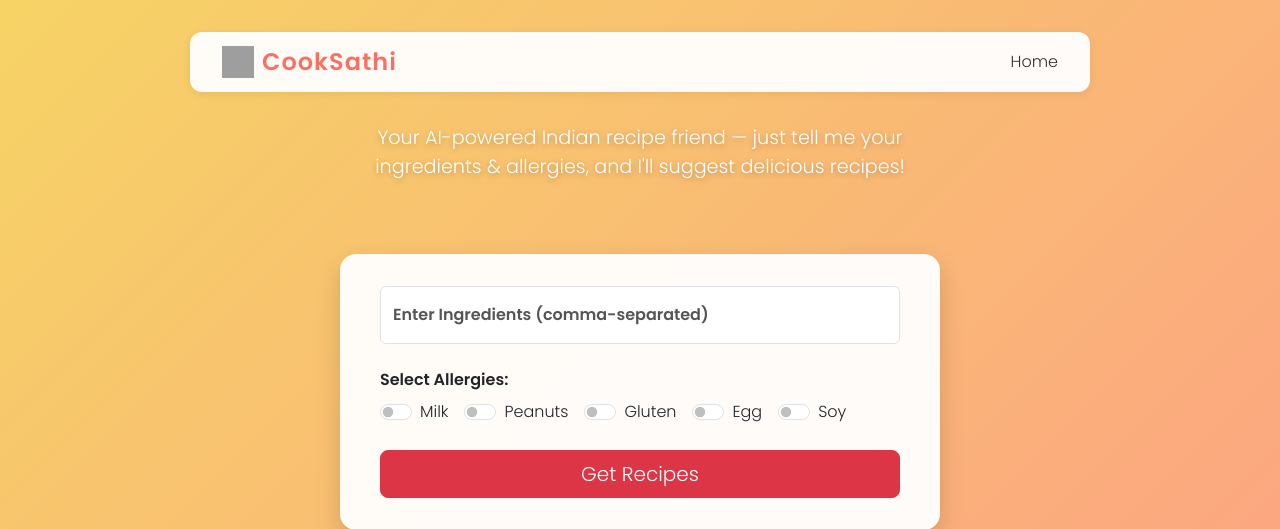
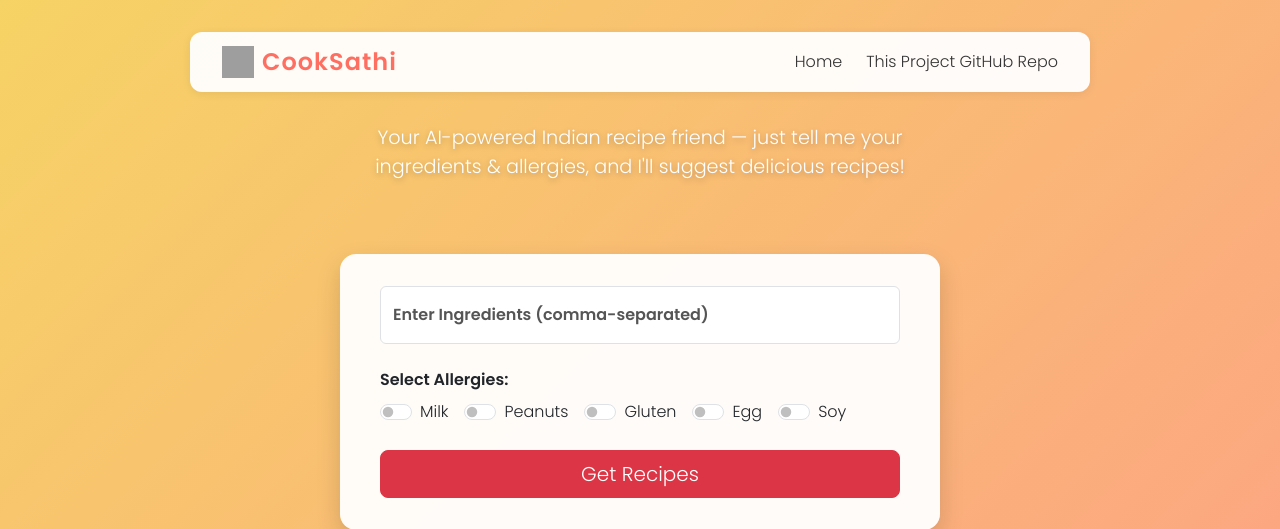
Before and after one commit to CS949/CookSathi, a Flask app: page / in a window 1280 px wide. Shown: the top 529 px of the page. Run offline with Flask 3, Linux system fonts and the light colour scheme; parts of the project's set-up code (start-up, migrations or seed data) failed here and were passed over; grey boxes are pictures that could not be loaded.

Commit message:
CookSathi-V5

```diff
--- a/templates/index.html
+++ b/templates/index.html
@@ -212,6 +212,7 @@
     </a>
     <div class="navbar-links">
       <a href="/" class="navbar-link">Home</a>
+      <a href="https://github.com/CS949/CookSathi" class="navbar-link">This Project GitHub Repo</a>
     </div>
   </nav>
 
```
